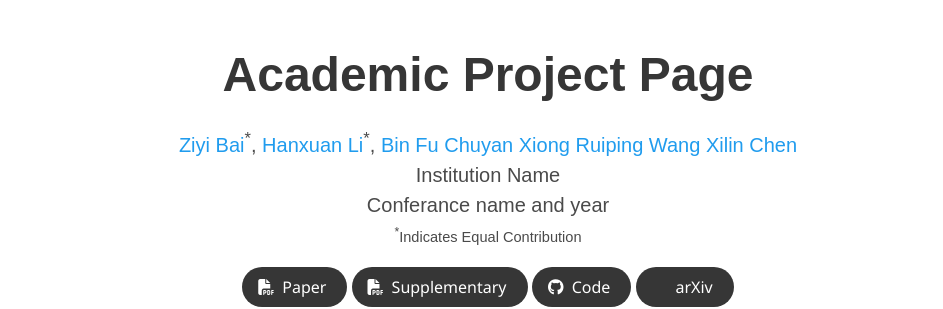
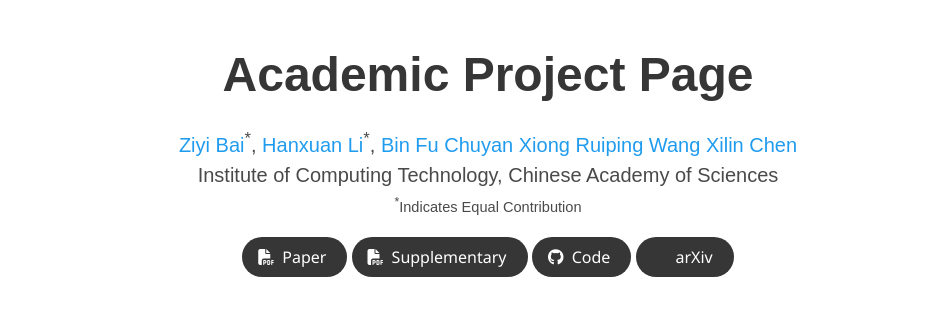
Before and after one commit to Anonymous4CV/Room2Chessboard, a plain HTML site: page docs/index.html in a window 1280 px wide. Shown: the top 309 px of the page, without its empty margins (152-1095 px from the left). Drawn offline with nearby package versions, Linux system fonts and the light colour scheme; some icons are missing; a web font is replaced by a local one.

Commit message:
Update index.html

```diff
--- a/docs/index.html
+++ b/docs/index.html
@@ -71,7 +71,7 @@
                   </div>
 
                   <div class="is-size-5 publication-authors">
-                    <span class="author-block">Institution Name<br>Conferance name and year</span>
+                    <span class="author-block">Institute of Computing Technology, Chinese Academy of Sciences<br></span>
                     <span class="eql-cntrb"><small><br><sup>*</sup>Indicates Equal Contribution</small></span>
                   </div>
 
```
